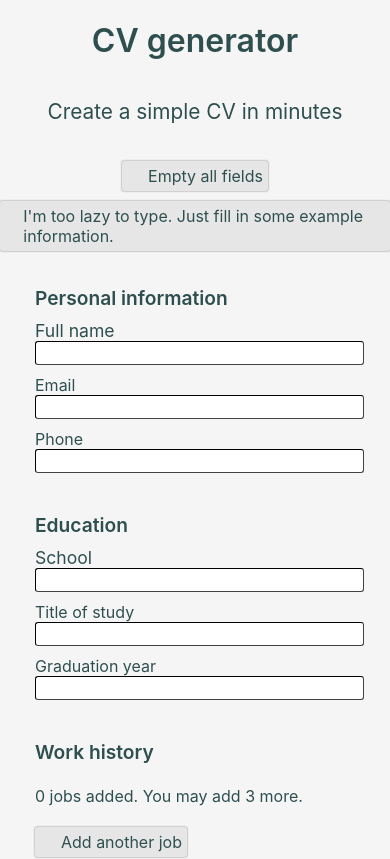
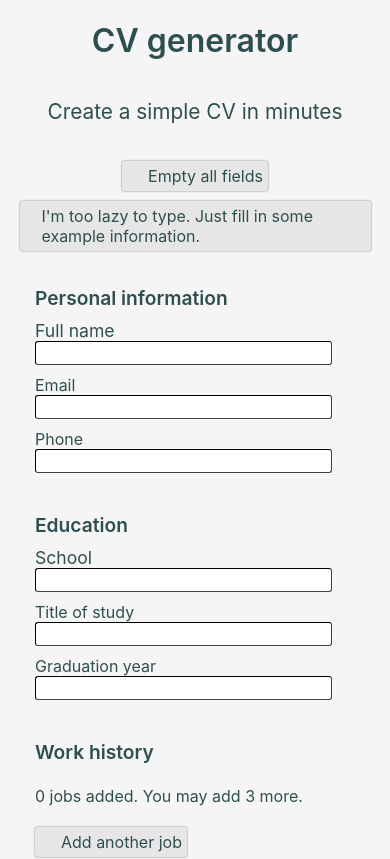
Before and after one commit to arwin4/cv, a React (Vite) app: page / in a window 390 px wide. Shown: the top 859 px of the page. Built offline with nearby package versions, Linux system fonts and the light colour scheme; some icons are missing; the HTML template or start-up script is replaced by a standard one; a web font is replaced by a local one.

Commit message:
Fix outer margin overlap on small screens

```diff
--- a/src/App.css
+++ b/src/App.css
@@ -1,4 +1,6 @@
 body {
+  display: flex;
+  justify-content: center;
   margin: 0;
   height: 100vh;
 
@@ -14,7 +16,7 @@ body {
   display: flex;
   flex-direction: column;
   align-items: center;
-  width: 100vw;
+  width: 90vw;
 
   font-family: system-ui, -apple-system, BlinkMacSystemFont, 'Segoe UI', Roboto,
     Oxygen, Ubuntu, Cantarell, 'Open Sans', 'Helvetica Neue', sans-serif;
@@ -68,7 +70,7 @@ h4 {
 
 input {
   padding-left: 5px;
-  width: 100%;
+  width: 90%;
   margin-bottom: 10px;
   border-radius: 3px;
   border-width: 1px;
```
